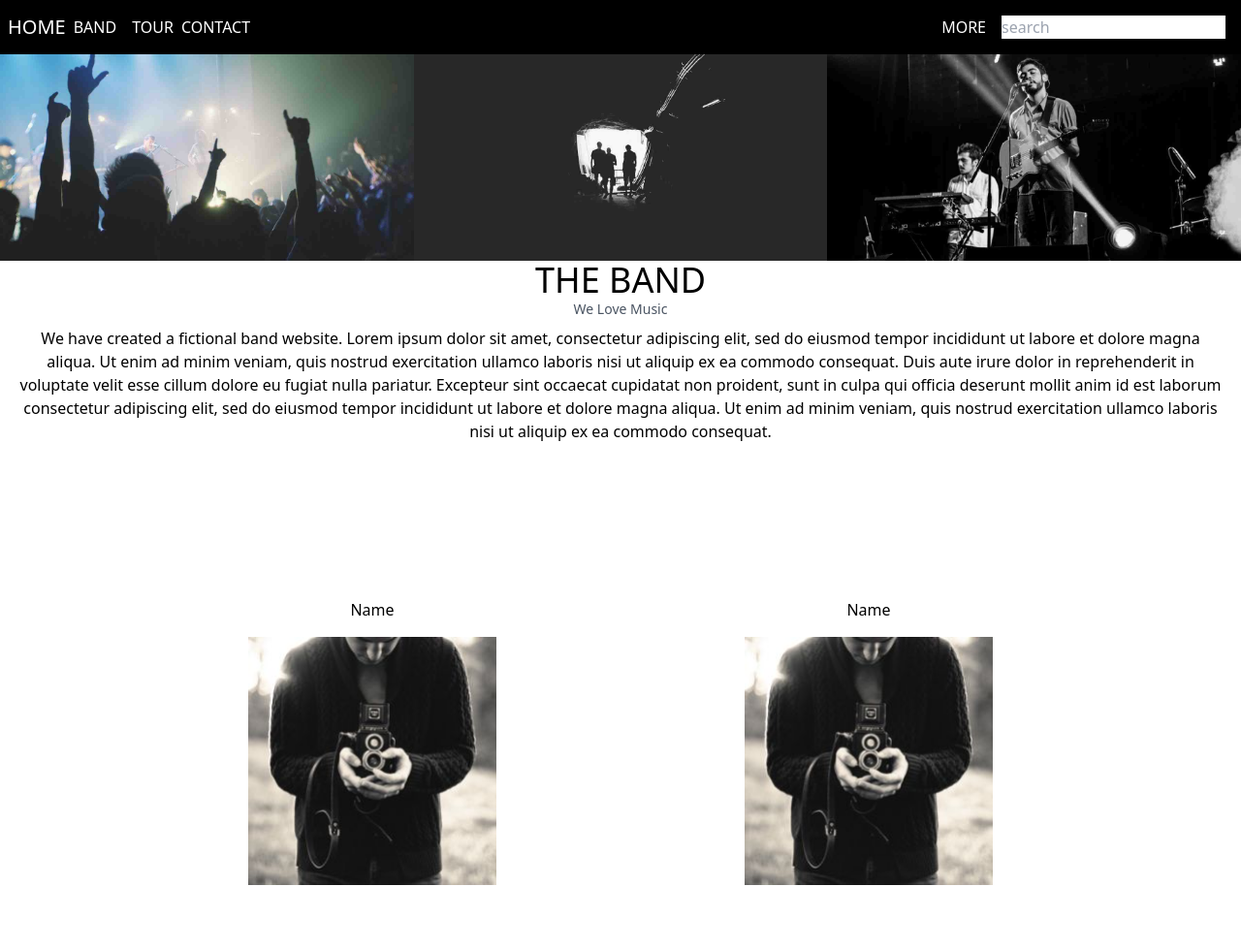
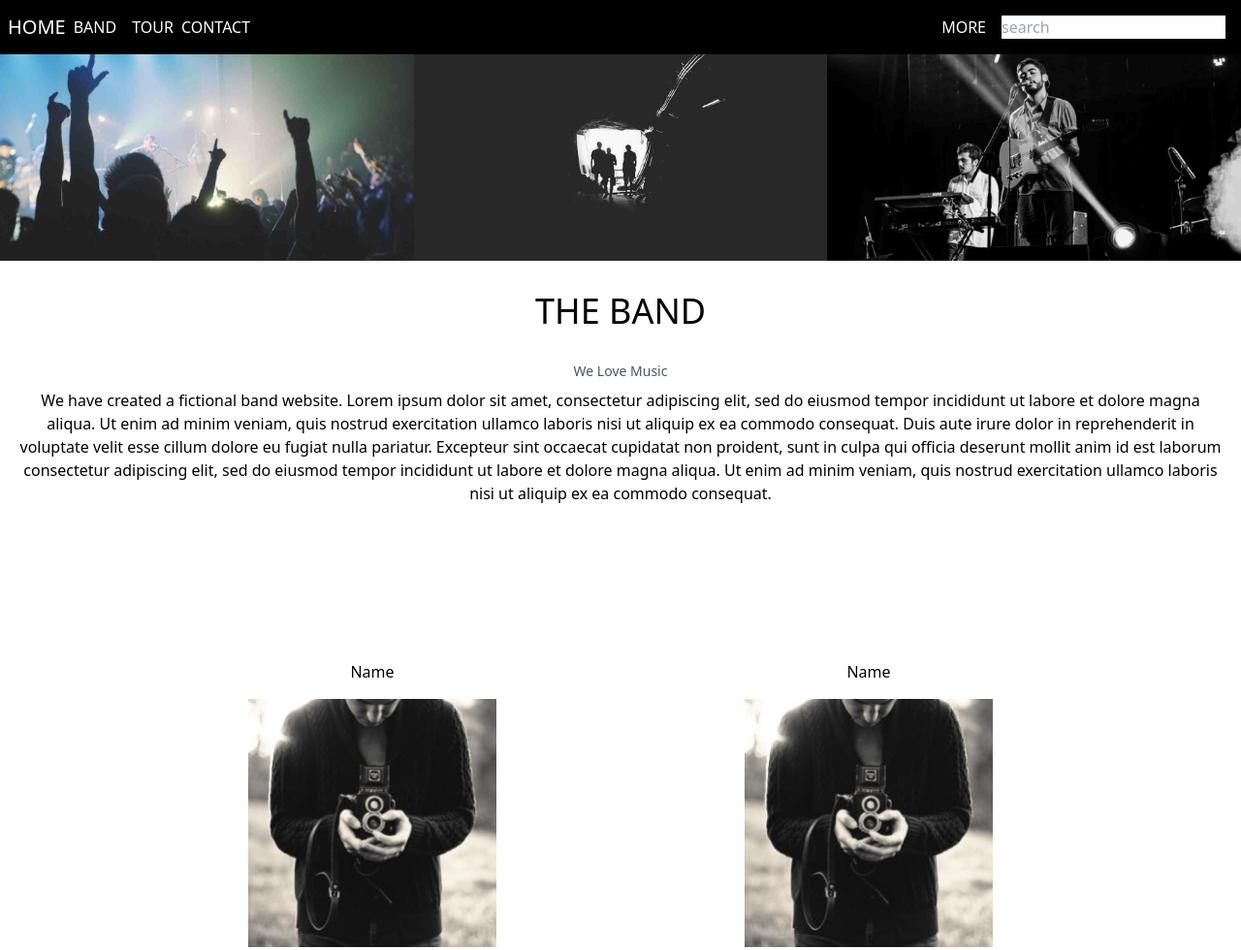
Before and after one commit to mohamedzakhama/the-band-, a website: page index.html in a window 1280 px wide. Shown: the top 980 px of the page at 97% size. Drawn offline with Linux system fonts and the light colour scheme.

Commit message:
design changed

```diff
--- a/index.html
+++ b/index.html
@@ -46,7 +46,7 @@
       </div>
     </div>
     <!--Band section-->
-    <h2 class="text-center text-4xl" id="band">THE BAND</h2>
+    <h2 class="text-center text-4xl p-8" id="band">THE BAND</h2>
     <h3 class="text-center text-sm text-gray-600">We Love Music</h3>
     <p  class="text-center px-4 py-2 ">
       We have created a fictional band website. Lorem ipsum dolor sit amet,
```
